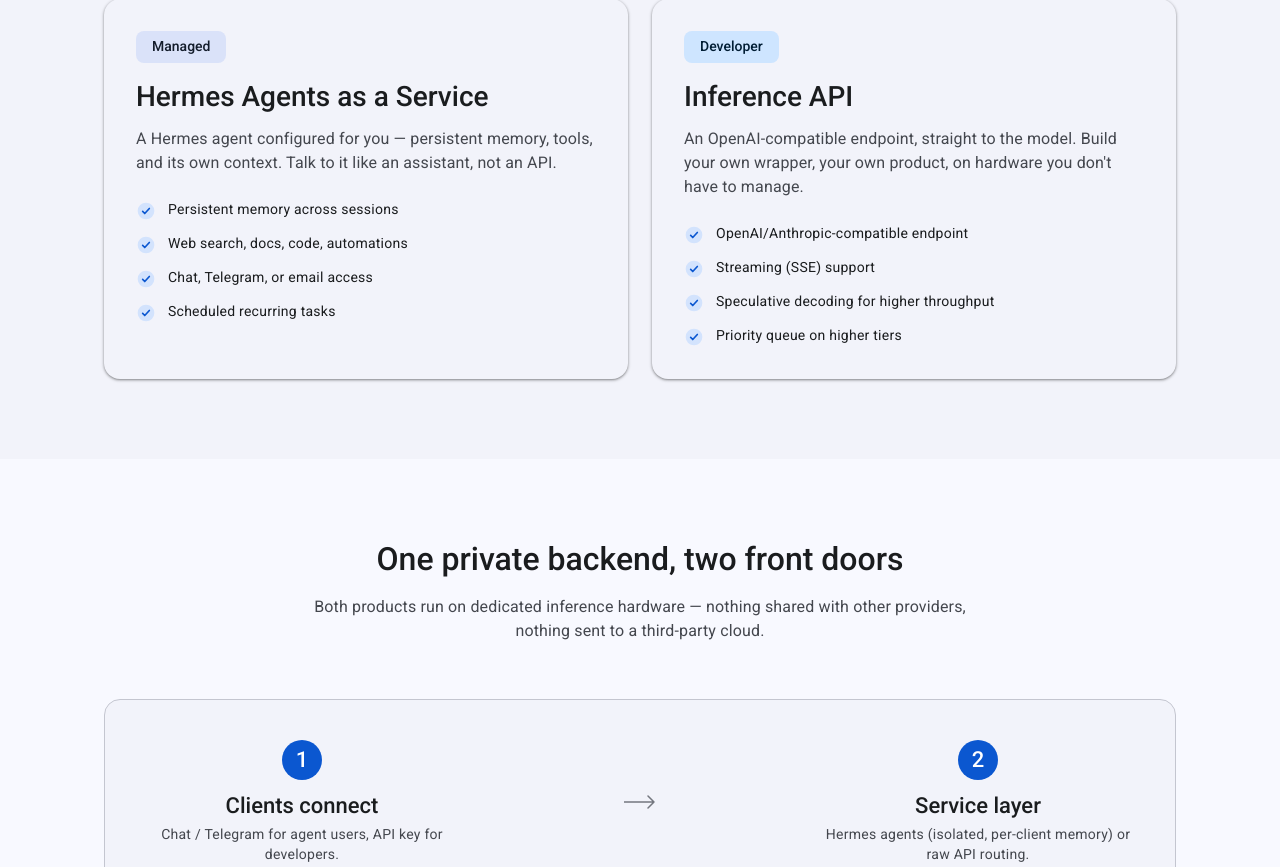
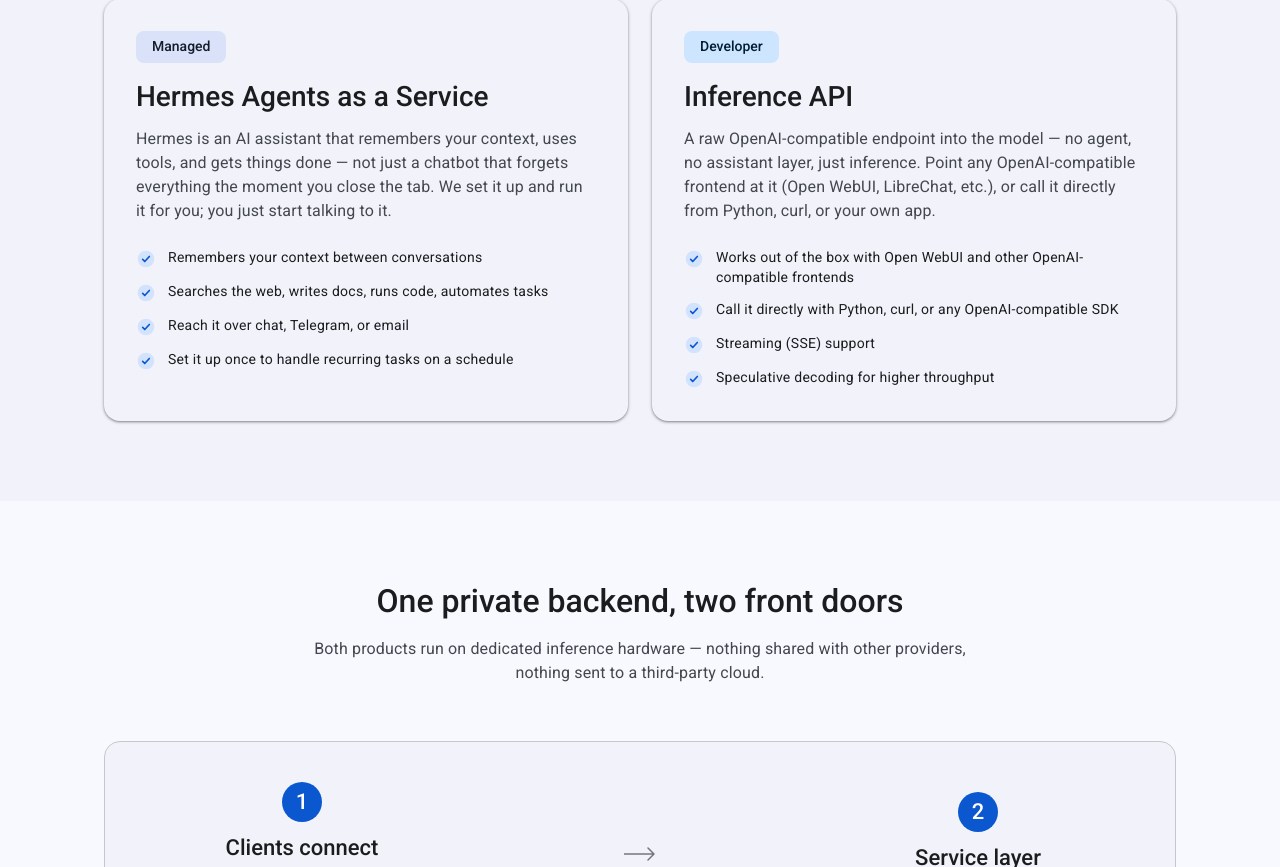
Before and after one commit to PovedaAqui/thirty-nighty, a Next.js app: page / in a window 1280 px wide. Shown: the part 1393-2260 px from the top of the page. Built offline with nearby package versions, Linux system fonts and the light colour scheme; a web font is replaced by a local one.

Commit message:
Clarify copy: explain Hermes agent in plain language, explicitly mention Open WebUI + Python/curl for the API line

```diff
--- a/src/app/page.tsx
+++ b/src/app/page.tsx
@@ -264,6 +264,7 @@
             <div className="grid gap-3">
               {[
                 [t("faq_1_q"), t("faq_1_a")],
+                [t("faq_1b_q"), t("faq_1b_a")],
                 [t("faq_2_q"), t("faq_2_a")],
                 [t("faq_3_q"), t("faq_3_a")],
                 [t("faq_4_q"), t("faq_4_a")],
--- a/src/locales/translations.ts
+++ b/src/locales/translations.ts
@@ -32,27 +32,27 @@
     product_agent_badge: "Managed",
     product_agent_title: "Hermes Agents as a Service",
     product_agent_body:
-      "A Hermes agent configured for you — persistent memory, tools, and its own context. Talk to it like an assistant, not an API.",
-    product_agent_1: "Persistent memory across sessions",
-    product_agent_2: "Web search, docs, code, automations",
-    product_agent_3: "Chat, Telegram, or email access",
-    product_agent_4: "Scheduled recurring tasks",
+      "Hermes is an AI assistant that remembers your context, uses tools, and gets things done — not just a chatbot that forgets everything the moment you close the tab. We set it up and run it for you; you just start talking to it.",
+    product_agent_1: "Remembers your context between conversations",
+    product_agent_2: "Searches the web, writes docs, runs code, automates tasks",
+    product_agent_3: "Reach it over chat, Telegram, or email",
+    product_agent_4: "Set it up once to handle recurring tasks on a schedule",
     product_api_badge: "Developer",
     product_api_title: "Inference API",
     product_api_body:
-      "An OpenAI-compatible endpoint, straight to the model. Build your own wrapper, your own product, on hardware you don't have to manage.",
-    product_api_1: "OpenAI/Anthropic-compatible endpoint",
-    product_api_2: "Streaming (SSE) support",
-    product_api_3: "Speculative decoding for higher throughput",
-    product_api_4: "Priority queue on higher tiers",
+      "A raw OpenAI-compatible endpoint into the model — no agent, no assistant layer, just inference. Point any OpenAI-compatible frontend at it (Open WebUI, LibreChat, etc.), or call it directly from Python, curl, or your own app.",
+    product_api_1: "Works out of the box with Open WebUI and other OpenAI-compatible frontends",
+    product_api_2: "Call it directly with Python, curl, or any OpenAI-compatible SDK",
+    product_api_3: "Streaming (SSE) support",
+    product_api_4: "Speculative decoding for higher throughput",
 
     how_title: "One private backend, two front doors",
     how_subtitle:
       "Both products run on dedicated inference hardware — nothing shared with other providers, nothing sent to a third-party cloud.",
     how_1_title: "Clients connect",
-    how_1_body: "Chat / Telegram for agent users, API key for developers.",
+    how_1_body: "Talk to your Hermes agent over chat/Telegram, or call the API from Open WebUI, Python, curl, or any OpenAI-compatible client.",
     how_2_title: "Service layer",
-    how_2_body: "Hermes agents (isolated, per-client memory) or raw API routing.",
+    how_2_body: "Hermes agents (isolated, per-client memory) or raw API routing — no assistant layer in between.",
     how_3_title: "Dedicated inference hardware",
     how_3_body:
       "A fixed-cost inference appliance with speculative decoding for high throughput. Fully private — nothing leaves the box.",
@@ -90,7 +90,10 @@
     faq_title: "Frequently asked",
     faq_1_q: "What's the difference between an agent and the API?",
     faq_1_a:
-      "The agent is a ready-to-use Hermes assistant with memory and tools — you just talk to it. The API is a raw OpenAI-compatible endpoint for developers who want to build their own product on top of the inference layer.",
+      "The Hermes agent is a ready-to-use AI assistant with memory and tools — you just talk to it, no setup required on your end. The API is raw inference: an OpenAI-compatible endpoint with no assistant layer, meant for developers who want to plug in their own frontend or code.",
+    faq_1b_q: "How do I use the Inference API?",
+    faq_1b_a:
+      "However you want. Point an existing OpenAI-compatible frontend at it — Open WebUI, LibreChat, and similar tools work out of the box — or call it directly with Python, curl, or any OpenAI-compatible SDK. It's the same endpoint shape as OpenAI's API, just pointed at our hardware.",
     faq_2_q: "Is my data used to train anything?",
     faq_2_a:
       "No. Inference runs on dedicated hardware. Prompts and outputs stay within the service — nothing is used for third-party training.",
@@ -142,27 +145,27 @@
     product_agent_badge: "Gestionado",
     product_agent_title: "Agentes Hermes como servicio",
     product_agent_body:
-      "Un agente Hermes configurado para ti — memoria persistente, herramientas y su propio contexto. Háblale como a un asistente, no como a una API.",
-    product_agent_1: "Memoria persistente entre sesiones",
-    product_agent_2: "Búsqueda web, documentos, código, automatizaciones",
-    product_agent_3: "Acceso por chat, Telegram o email",
-    product_agent_4: "Tareas recurrentes programadas",
+      "Hermes es un asistente de IA que recuerda tu contexto, usa herramientas y hace tareas por ti — no es solo un chatbot que olvida todo al cerrar la pestaña. Lo configuramos y lo mantenemos funcionando nosotros; tú solo empiezas a hablarle.",
+    product_agent_1: "Recuerda tu contexto entre conversaciones",
+    product_agent_2: "Busca en la web, redacta documentos, ejecuta código, automatiza tareas",
+    product_agent_3: "Accede por chat, Telegram o email",
+    product_agent_4: "Configúralo una vez para tareas recurrentes programadas",
     product_api_badge: "Desarrollador",
     product_api_title: "API de inferencia",
     product_api_body:
-      "Un endpoint compatible con OpenAI, directo al modelo. Construye tu propio wrapper, tu propio producto, sobre hardware que no tienes que gestionar.",
-    product_api_1: "Endpoint compatible con OpenAI/Anthropic",
-    product_api_2: "Soporte de streaming (SSE)",
-    product_api_3: "Decodificación especulativa para mayor rendimiento",
-    product_api_4: "Cola prioritaria en planes superiores",
+      "Un endpoint de inferencia puro, compatible con OpenAI — sin agente, sin capa de asistente, solo el modelo. Apunta cualquier frontend compatible con OpenAI (Open WebUI, LibreChat, etc.), o llámalo directamente desde Python, curl o tu propia app.",
+    product_api_1: "Funciona de fábrica con Open WebUI y otros frontends compatibles con OpenAI",
+    product_api_2: "Llámalo directamente con Python, curl o cualquier SDK compatible con OpenAI",
+    product_api_3: "Soporte de streaming (SSE)",
+    product_api_4: "Decodificación especulativa para mayor rendimiento",
 
     how_title: "Un backend privado, dos puertas de entrada",
     how_subtitle:
       "Ambos productos corren sobre hardware de inferencia dedicado — nada compartido con otros proveedores, nada enviado a una nube de terceros.",
     how_1_title: "Los clientes se conectan",
-    how_1_body: "Chat / Telegram para usuarios del agente, API key para desarrolladores.",
+    how_1_body: "Habla con tu agente Hermes por chat/Telegram, o llama a la API desde Open WebUI, Python, curl o cualquier cliente compatible con OpenAI.",
     how_2_title: "Capa de servicio",
-    how_2_body: "Agentes Hermes (aislados, memoria por cliente) o enrutamiento directo de API.",
+    how_2_body: "Agentes Hermes (aislados, memoria por cliente) o enrutamiento directo de API — sin capa de asistente de por medio.",
     how_3_title: "Hardware de inferencia dedicado",
     how_3_body:
       "Un equipo de inferencia de coste fijo con decodificación especulativa para alto rendimiento. Totalmente privado — nada sale del equipo.",
@@ -201,7 +204,10 @@
     faq_title: "Preguntas frecuentes",
     faq_1_q: "¿Cuál es la diferencia entre un agente y la API?",
     faq_1_a:
-      "El agente es un asistente Hermes listo para usar, con memoria y herramientas — solo le hablas. La API es un endpoint compatible con OpenAI para desarrolladores que quieren construir su propio producto sobre la capa de inferencia.",
+      "El agente Hermes es un asistente de IA listo para usar, con memoria y herramientas — solo le hablas, sin ninguna configuración de tu parte. La API es inferencia pura: un endpoint compatible con OpenAI sin capa de asistente, pensado para desarrolladores que quieren conectar su propio frontend o código.",
+    faq_1b_q: "¿Cómo uso la API de Inferencia?",
+    faq_1b_a:
+      "Como prefieras. Apunta un frontend compatible con OpenAI que ya uses — Open WebUI, LibreChat y herramientas similares funcionan de fábrica — o llámalo directamente con Python, curl, o cualquier SDK compatible con OpenAI. Es el mismo formato de endpoint que la API de OpenAI, solo que apuntando a nuestro hardware.",
     faq_2_q: "¿Se usan mis datos para entrenar algo?",
     faq_2_a:
       "No. La inferencia corre en hardware dedicado. Los prompts y respuestas se quedan dentro del servicio — nada se usa para entrenar modelos de terceros.",
```
